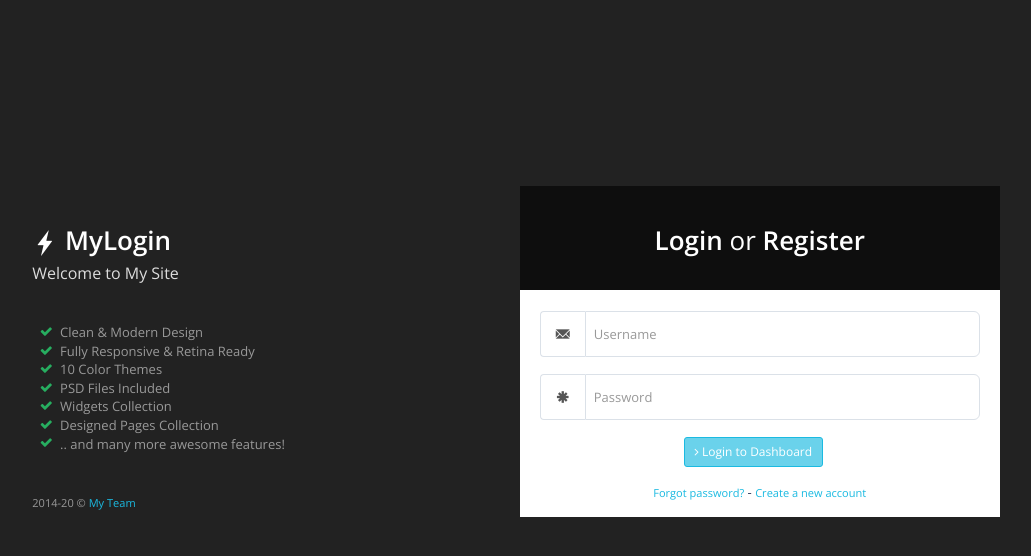
After one commit to Jafoor/News-Website, a Django app: page /login/ in a window 1280 px wide. The commit adds this page. Shown: the top 556 px of the page, without its empty margins (124-1155 px from the left). Run offline with Django 3.2, Linux system fonts and the light colour scheme; some libraries are stand-ins or nearby versions.

Commit message:
Authenticate Admin

```diff
--- /dev/null
+++ b/myproject/main/templates/front/login.html
@@ -0,0 +1,247 @@
+
+{% load static %}
+
+<!DOCTYPE html>
+<!--[if IE 9]>         <html class="no-js lt-ie10" lang="en"> <![endif]-->
+<!--[if gt IE 9]><!--> <html class="no-js" lang="en"> <!--<![endif]-->
+    <head>
+        <meta charset="utf-8">
+
+        <title>Login</title>
+
+        <meta name="description" content="ProUI is a Responsive Bootstrap Admin Template created by pixelcave and published on Themeforest.">
+        <meta name="author" content="pixelcave">
+        <meta name="robots" content="noindex, nofollow">
+        <meta name="viewport" content="width=device-width,initial-scale=1.0,user-scalable=0">
+
+        <!-- Icons -->
+        <!-- The following icons can be replaced with your own, they are used by desktop and mobile browsers -->
+        <link rel="shortcut icon" href="{% static 'back/img/favicon.png'%}">
+        <link rel="apple-touch-icon" href="{% static 'back/img/icon57.png'%}" sizes="57x57">
+        <link rel="apple-touch-icon" href="{% static 'back/img/icon72.png'%}" sizes="72x72">
+        <link rel="apple-touch-icon" href="{% static 'back/img/icon76.png'%}" sizes="76x76">
+        <link rel="apple-touch-icon" href="{% static 'back/img/icon114.png'%}" sizes="114x114">
+        <link rel="apple-touch-icon" href="{% static 'back/img/icon120.png'%}" sizes="120x120">
+        <link rel="apple-touch-icon" href="{% static 'back/img/icon144.png'%}" sizes="144x144">
+        <link rel="apple-touch-icon" href="{% static 'back/img/icon152.png'%}" sizes="152x152">
+        <link rel="apple-touch-icon" href="{% static 'back/img/icon180.png'%}" sizes="180x180">
+        <!-- END Icons -->
+
+        <!-- Stylesheets -->
+        <!-- Bootstrap is included in its original form, unaltered -->
+        <link rel="stylesheet" href="{% static 'back/css/bootstrap.min.css'%}">
+
+        <!-- Related styles of various icon packs and plugins -->
+        <link rel="stylesheet" href="{% static 'back/css/plugins.css'%}">
+
+        <!-- The main stylesheet of this template. All Bootstrap overwrites are defined in here -->
+        <link rel="stylesheet" href="{% static 'back/css/main.css'%}">
+
+        <!-- Include a specific file here from css/themes/ folder to alter the default theme of the template -->
+
+        <!-- The themes stylesheet of this template (for using specific theme color in individual elements - must included last) -->
+        <link rel="stylesheet" href="{% static 'back/css/themes.css'%}">
+        <!-- END Stylesheets -->
+
+        <!-- Modernizr (browser feature detection library) -->
+        <script src="{% static 'back/js/vendor/modernizr.min.js'%}"></script>
+    </head>
+    <body>
+        <!-- Login Alternative Row -->
+        <div class="container">
+            <div class="row">
+                <div class="col-md-5 col-md-offset-1">
+                    <div id="login-alt-container">
+                        <!-- Title -->
+                        <h1 class="push-top-bottom">
+                            <i class="gi gi-flash"></i> <strong>MyLogin</strong><br>
+                            <small>Welcome to My Site</small>
+                        </h1>
+                        <!-- END Title -->
+
+                        <!-- Key Features -->
+                        <ul class="fa-ul text-muted">
+                            <li><i class="fa fa-check fa-li text-success"></i> Clean &amp; Modern Design</li>
+                            <li><i class="fa fa-check fa-li text-success"></i> Fully Responsive &amp; Retina Ready</li>
+                            <li><i class="fa fa-check fa-li text-success"></i> 10 Color Themes</li>
+                            <li><i class="fa fa-check fa-li text-success"></i> PSD Files Included</li>
+                            <li><i class="fa fa-check fa-li text-success"></i> Widgets Collection</li>
+                            <li><i class="fa fa-check fa-li text-success"></i> Designed Pages Collection</li>
+                            <li><i class="fa fa-check fa-li text-success"></i> .. and many more awesome features!</li>
+                        </ul>
+                        <!-- END Key Features -->
+
+                        <!-- Footer -->
+                        <footer class="text-muted push-top-bottom">
+                            <small><span id="year-copy"></span> &copy; <a href="http://goo.gl/TDOSuC" target="_blank">My Team</a></small>
+                        </footer>
+                        <!-- END Footer -->
+                    </div>
+                </div>
+                <div class="col-md-5">
+                    <!-- Login Container -->
+                    <div id="login-container">
+                        <!-- Login Title -->
+                        <div class="login-title text-center">
+                            <h1><strong>Login</strong> or <strong>Register</strong></h1>
+                        </div>
+                        <!-- END Login Title -->
+
+                        <!-- Login Block -->
+                        <div class="block push-bit">
+                            <!-- Login Form -->
+                            <form action="{%url 'mylogin'%}" method="post" id="form-login" class="form-horizontal">
+                              {% csrf_token %}
+                                <div class="form-group">
+                                    <div class="col-xs-12">
+                                        <div class="input-group">
+                                            <span class="input-group-addon"><i class="gi gi-envelope"></i></span>
+                                            <input type="text" id="username" name="username" class="form-control input-lg" placeholder="Username">
+                                        </div>
+                                    </div>
+                                </div>
+                                <div class="form-group">
+                                    <div class="col-xs-12">
+                                        <div class="input-group">
+                                            <span class="input-group-addon"><i class="gi gi-asterisk"></i></span>
+                                            <input type="password" id="password" name="password" class="form-control input-lg" placeholder="Password">
+                                        </div>
+                                    </div>
+                                </div>
+                                <div class="form-group form-actions">
+                                    <div class="col-xs-8 text-right">
+                                        <button type="submit" class="btn btn-sm btn-primary"><i class="fa fa-angle-right"></i> Login to Dashboard</button>
+                                    </div>
+                                </div>
+                                <div class="form-group">
+                                    <div class="col-xs-12 text-center">
+                                        <a href="javascript:void(0)" id="link-reminder-login"><small>Forgot password?</small></a> -
+                                        <a href="javascript:void(0)" id="link-register-login"><small>Create a new account</small></a>
+                                    </div>
+                                </div>
+                            </form>
+                            <!-- END Login Form -->
+
+                            <!-- Reminder Form -->
+                            <form action="login_alt.html#reminder" method="post" id="form-reminder" class="form-horizontal display-none">
+                                <div class="form-group">
+                                    <div class="col-xs-12">
+                                        <div class="input-group">
+                                            <span class="input-group-addon"><i class="gi gi-envelope"></i></span>
+                                            <input type="text" id="reminder-email" name="reminder-email" class="form-control input-lg" placeholder="Email">
+                                        </div>
+                                    </div>
+                                </div>
+                                <div class="form-group form-actions">
+                                    <div class="col-xs-12 text-right">
+                                        <button type="submit" class="btn btn-sm btn-primary"><i class="fa fa-angle-right"></i> Reset Password</button>
+                                    </div>
+                                </div>
+                                <div class="form-group">
+                                    <div class="col-xs-12 text-center">
+                                        <small>Did you remember your password?</small> <a href="javascript:void(0)" id="link-reminder"><small>Login</small></a>
+                                    </div>
+                                </div>
+                            </form>
+                            <!-- END Reminder Form -->
+
+                            <!-- Register Form -->
+                            <form action="login_alt.html#register" method="post" id="form-register" class="form-horizontal display-none">
+                                <div class="form-group">
+                                    <div class="col-xs-6">
+                                        <div class="input-group">
+                                            <span class="input-group-addon"><i class="gi gi-user"></i></span>
+                                            <input type="text" id="register-firstname" name="register-firstname" class="form-control input-lg" placeholder="Firstname">
+                                        </div>
+                                    </div>
+                                    <div class="col-xs-6">
+                                        <input type="text" id="register-lastname" name="register-lastname" class="form-control input-lg" placeholder="Lastname">
+                                    </div>
+                                </div>
+                                <div class="form-group">
+                                    <div class="col-xs-12">
+                                        <div class="input-group">
+                                            <span class="input-group-addon"><i class="gi gi-envelope"></i></span>
+                                            <input type="text" id="register-email" name="register-email" class="form-control input-lg" placeholder="Email">
+                                        </div>
+                                    </div>
+                                </div>
+                                <div class="form-group">
+                                    <div class="col-xs-12">
+                                        <div class="input-group">
+                                            <span class="input-group-addon"><i class="gi gi-asterisk"></i></span>
+                                            <input type="password" id="register-password" name="register-password" class="form-control input-lg" placeholder="Password">
+                                        </div>
+                                    </div>
+                                </div>
+                                <div class="form-group">
+                                    <div class="col-xs-12">
+                                        <div class="input-group">
+                                            <span class="input-group-addon"><i class="gi gi-asterisk"></i></span>
+                                            <input type="password" id="register-password-verify" name="register-password-verify" class="form-control input-lg" placeholder="Verify Password">
+                                        </div>
+                                    </div>
+                                </div>
+                                <div class="form-group form-actions">
+                                    <div class="col-xs-6">
+                                        <a href="#modal-terms" data-toggle="modal" class="register-terms">Terms</a>
+                                        <label class="switch switch-primary" data-toggle="tooltip" title="Agree to the terms">
+                                            <input type="checkbox" id="register-terms" name="register-terms">
+                                            <span></span>
+                                        </label>
+                                    </div>
+                                    <div class="col-xs-6 text-right">
+                                        <button type="submit" class="btn btn-sm btn-success"><i class="fa fa-plus"></i> Register Account</button>
+                                    </div>
+                                </div>
+                                <div class="form-group">
+                                    <div class="col-xs-12 text-center">
+                                        <small>Do you have an account?</small> <a href="javascript:void(0)" id="link-register"><small>Login</small></a>
+                                    </div>
+                                </div>
+                            </form>
+                            <!-- END Register Form -->
+                        </div>
+                        <!-- END Login Block -->
+                    </div>
+                    <!-- END Login Container -->
+                </div>
+            </div>
+        </div>
+        <!-- END Login Alternative Row -->
+
+        <!-- Modal Terms -->
+        <div id="modal-terms" class="modal" tabindex="-1" role="dialog" aria-hidden="true">
+            <div class="modal-dialog">
+                <div class="modal-content">
+                    <div class="modal-header">
+                        <button type="button" class="close" data-dismiss="modal" aria-hidden="true">&times;</button>
+                        <h4 class="modal-title">Terms &amp; Conditions</h4>
+                    </div>
+                    <div class="modal-body">
+                        <h4>Title</h4>
+                        <p>Donec lacinia venenatis metus at bibendum? In hac habitasse platea dictumst. Proin ac nibh rutrum lectus rhoncus eleifend. Sed porttitor pretium venenatis. Suspendisse potenti. Aliquam quis ligula elit. Aliquam at orci ac neque semper dictum. Sed tincidunt scelerisque ligula, et facilisis nulla hendrerit non. Suspendisse potenti. Pellentesque non accumsan orci. Praesent at lacinia dolor. Lorem ipsum dolor sit amet, consectetur adipiscing elit.</p>
+                        <p>Donec lacinia venenatis metus at bibendum? In hac habitasse platea dictumst. Proin ac nibh rutrum lectus rhoncus eleifend. Sed porttitor pretium venenatis. Suspendisse potenti. Aliquam quis ligula elit. Aliquam at orci ac neque semper dictum. Sed tincidunt scelerisque ligula, et facilisis nulla hendrerit non. Suspendisse potenti. Pellentesque non accumsan orci. Praesent at lacinia dolor. Lorem ipsum dolor sit amet, consectetur adipiscing elit.</p>
+                        <h4>Title</h4>
+                        <p>Donec lacinia venenatis metus at bibendum? In hac habitasse platea dictumst. Proin ac nibh rutrum lectus rhoncus eleifend. Sed porttitor pretium venenatis. Suspendisse potenti. Aliquam quis ligula elit. Aliquam at orci ac neque semper dictum. Sed tincidunt scelerisque ligula, et facilisis nulla hendrerit non. Suspendisse potenti. Pellentesque non accumsan orci. Praesent at lacinia dolor. Lorem ipsum dolor sit amet, consectetur adipiscing elit.</p>
+                        <p>Donec lacinia venenatis metus at bibendum? In hac habitasse platea dictumst. Proin ac nibh rutrum lectus rhoncus eleifend. Sed porttitor pretium venenatis. Suspendisse potenti. Aliquam quis ligula elit. Aliquam at orci ac neque semper dictum. Sed tincidunt scelerisque ligula, et facilisis nulla hendrerit non. Suspendisse potenti. Pellentesque non accumsan orci. Praesent at lacinia dolor. Lorem ipsum dolor sit amet, consectetur adipiscing elit.</p>
+                        <h4>Title</h4>
+                        <p>Donec lacinia venenatis metus at bibendum? In hac habitasse platea dictumst. Proin ac nibh rutrum lectus rhoncus eleifend. Sed porttitor pretium venenatis. Suspendisse potenti. Aliquam quis ligula elit. Aliquam at orci ac neque semper dictum. Sed tincidunt scelerisque ligula, et facilisis nulla hendrerit non. Suspendisse potenti. Pellentesque non accumsan orci. Praesent at lacinia dolor. Lorem ipsum dolor sit amet, consectetur adipiscing elit.</p>
+                        <p>Donec lacinia venenatis metus at bibendum? In hac habitasse platea dictumst. Proin ac nibh rutrum lectus rhoncus eleifend. Sed porttitor pretium venenatis. Suspendisse potenti. Aliquam quis ligula elit. Aliquam at orci ac neque semper dictum. Sed tincidunt scelerisque ligula, et facilisis nulla hendrerit non. Suspendisse potenti. Pellentesque non accumsan orci. Praesent at lacinia dolor. Lorem ipsum dolor sit amet, consectetur adipiscing elit.</p>
+                    </div>
+                </div>
+            </div>
+        </div>
+        <!-- END Modal Terms -->
+
+        <!-- jQuery, Bootstrap.js, jQuery plugins and Custom JS code -->
+        <script src="{% static 'back/js/vendor/jquery.min.js'%}"></script>
+        <script src="{% static 'back/js/vendor/bootstrap.min.js'%}"></script>
+        <script src="{% static 'back/js/plugins.js'%}"></script>
+        <script src="{% static 'back/js/app.js'%}"></script>
+
+        <!-- Load and execute javascript code used only in this page -->
+        <script src="{% static 'back/js/pages/login.js'%}"></script>
+        <script>$(function(){ Login.init(); });</script>
+    </body>
+</html>
--- a/myproject/main/urls.py
+++ b/myproject/main/urls.py
@@ -6,5 +6,7 @@ urlpatterns = [
     url(r'^$',views.home, name = 'home'),
     url(r'^about/$', views.about, name = 'about'),
     url(r'^panel/$', views.panel, name = 'panel'),
+    url(r'^login/$', views.mylogin, name = 'mylogin'),
+    url(r'^logout/$', views.mylogout, name = 'mylogout'),
 
 ]
--- a/myproject/main/views.py
+++ b/myproject/main/views.py
@@ -3,6 +3,7 @@ from .models import Main
 from news.models import News
 from cat.models import Cat
 from subcat.models import SubCat
+from django.contrib.auth import authenticate, login, logout
 # Create your views here.
 
 def home(request):
@@ -21,4 +22,33 @@ def about(request):
     return render(request, 'front/about.html', {'site' : site})
 
 def panel(request):
+
+    # login check start
+    if not request.user.is_authenticated:
+        return redirect('mylogin')
+    # login check end
+
     return render(request, 'back/home.html')
+
+def mylogin(request):
+
+    if request.method == 'POST':
+        utxt = request.POST.get('username')
+        ptxt = request.POST.get('password')
+
+        if utxt != "" and ptxt != "":
+            user = authenticate(username = utxt, password = ptxt)
+
+            if user != None:
+
+                login(request , user)
+                return redirect('panel')
+
+    return render(request, 'front/login.html')
+
+
+def mylogout(request):
+
+    logout(request)
+
+    return redirect('mylogin')
```
Also changed, not shown: myproject/cat/views.py (+10 -0 lines), myproject/main/templates/back/master.html (+8 -1 lines), myproject/news/views.py (+21 -0 lines), myproject/subcat/views.py (+10 -0 lines), myproject/db.sqlite3.
